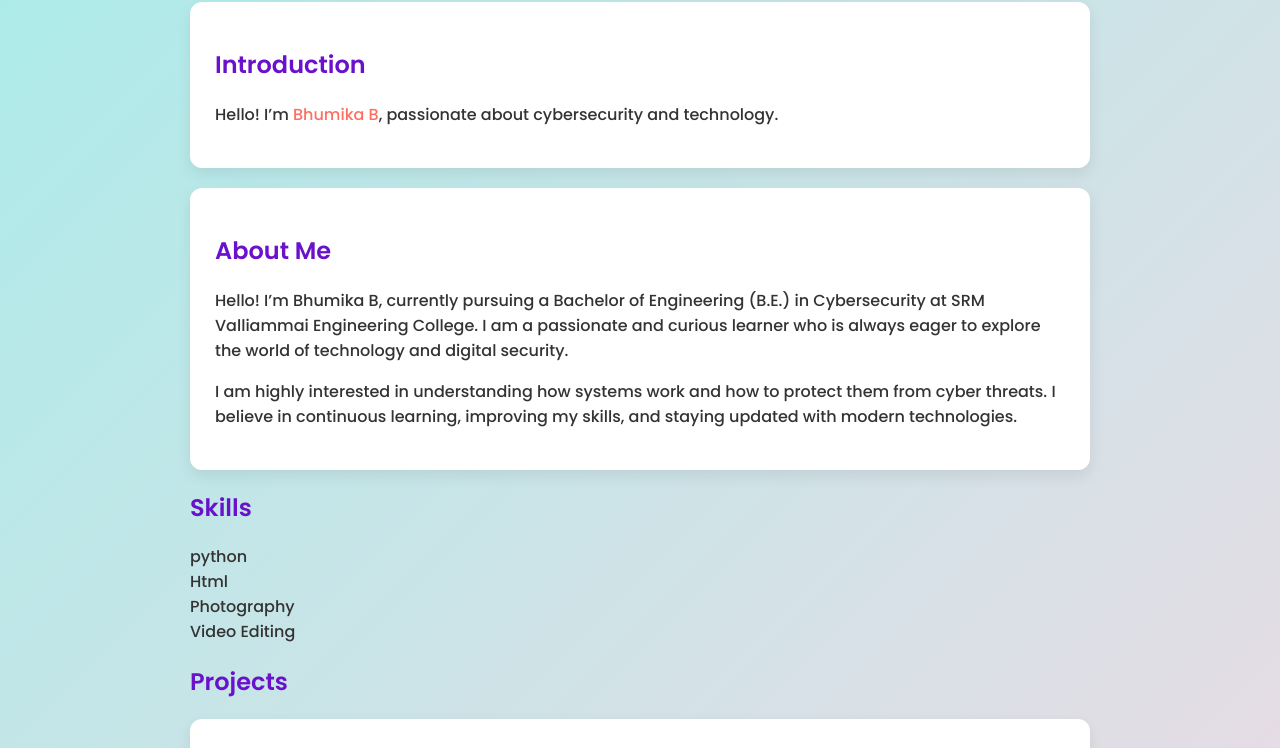
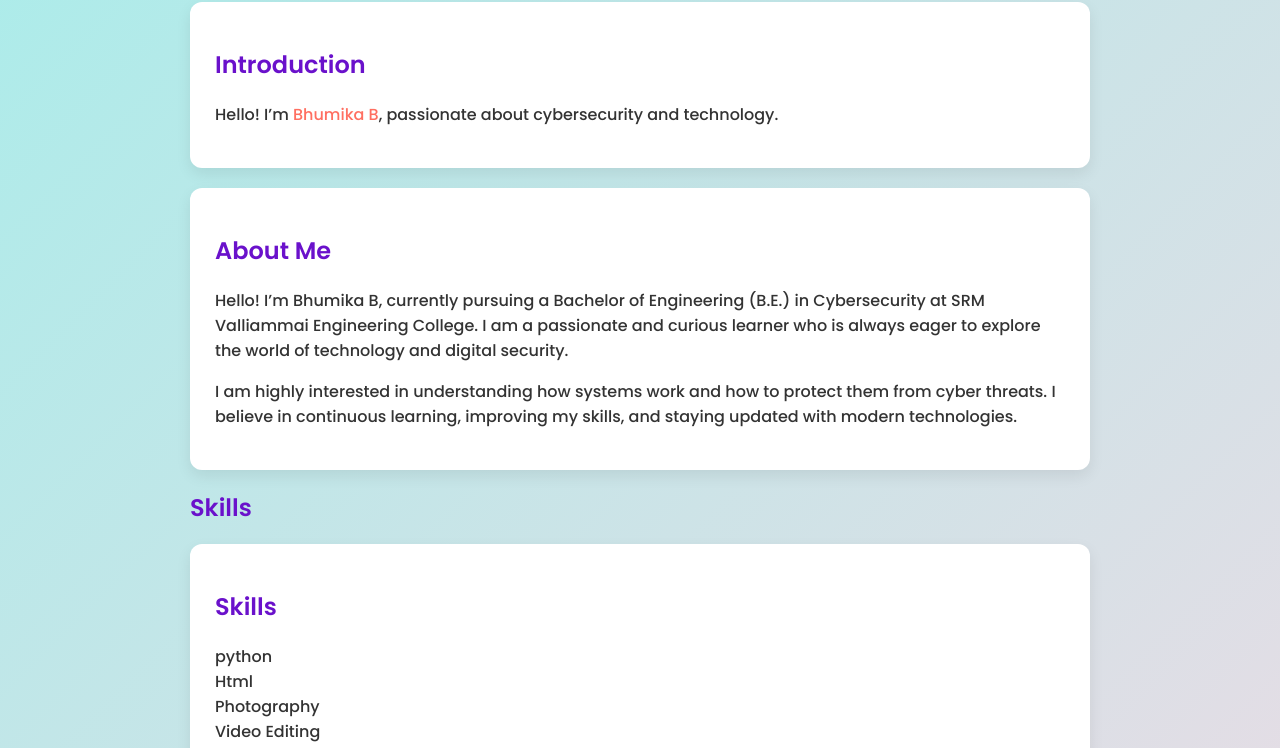
Before and after one commit to bhumika2458/Blogg, a plain HTML site: page index.html in a window 1280 px wide. Shown: the part 204-952 px from the top of the page. Drawn offline with Linux system fonts and the light colour scheme.

Commit message:
Update index.html

```diff
--- a/index.html
+++ b/index.html
@@ -139,11 +139,13 @@
 </p>
     </div>
   <h2>Skills</h2>
-    <div class="skills">
-        <div class="skill">python</div>
-        <div class="skill">Html</div>
-        <div class="skill">Photography</div>
-        <div class="skill">Video Editing</div>
+    <div class="card">
+        <h2>Skills</h2>
+        <div class="skills">
+          <div class="skill">python</div>
+          <div class="skill">Html</div>
+          <div class="skill">Photography</div>
+          <div class="skill">Video Editing</div>
     </div>
 
     <h2>Projects</h2>
```
